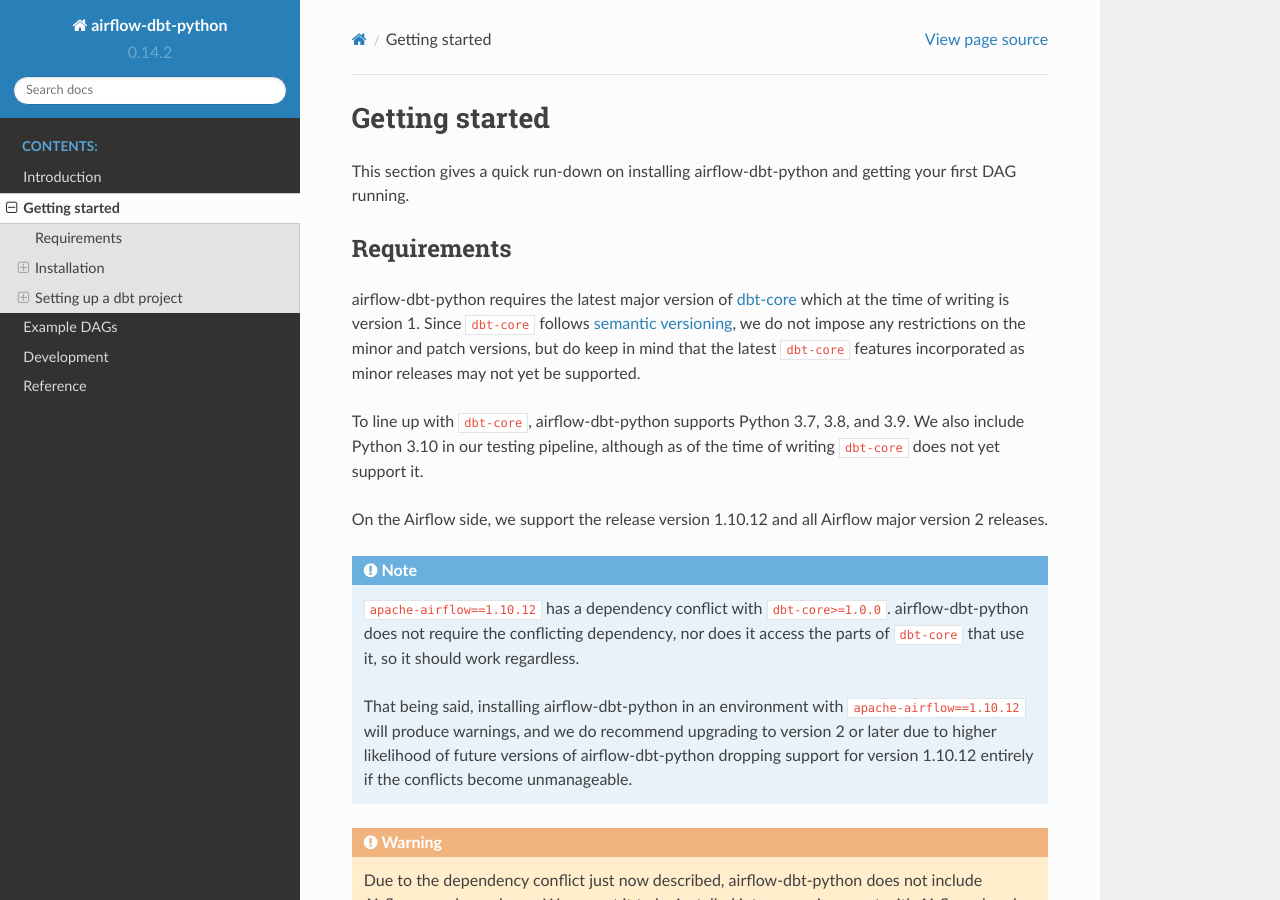
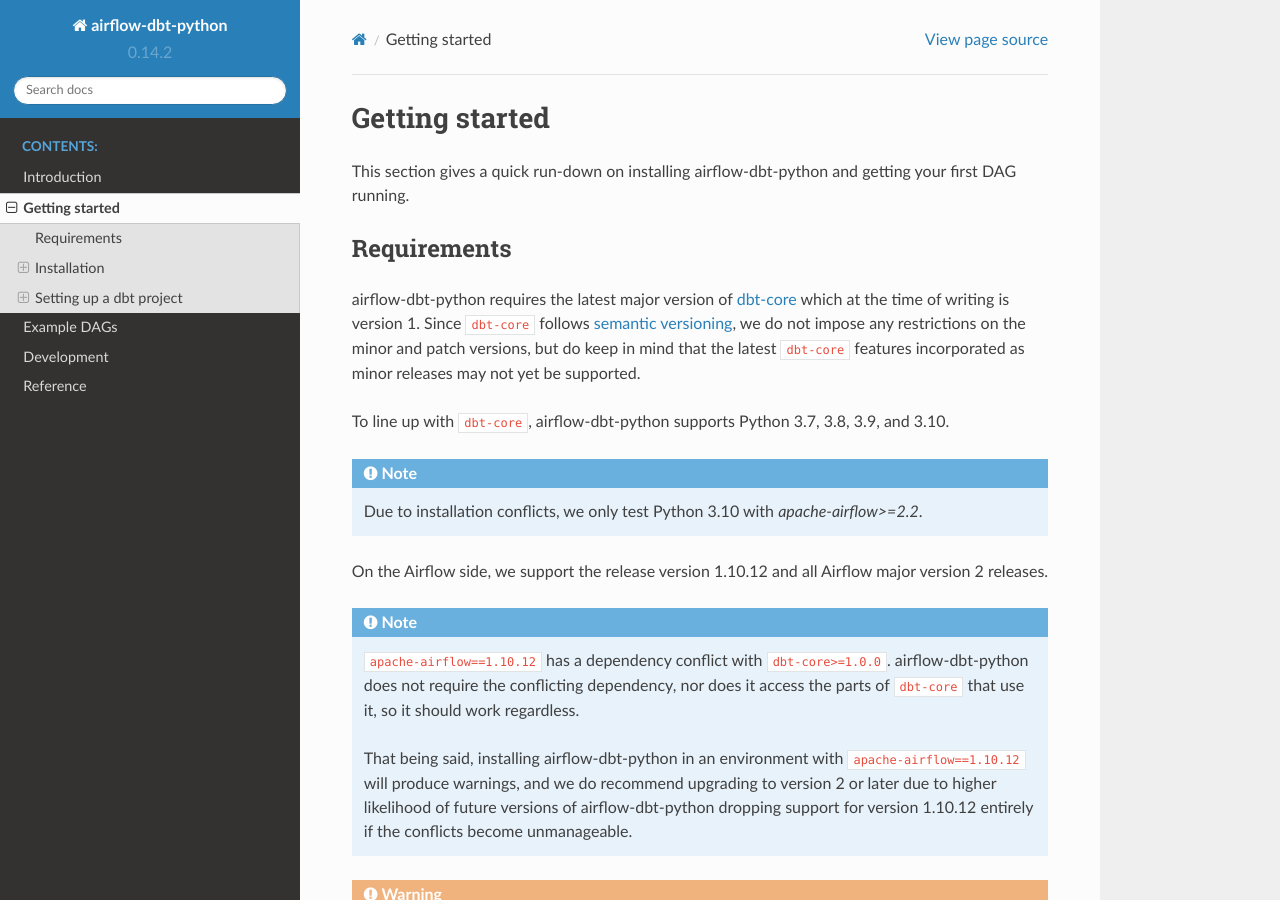
Before and after one commit to blackhole2100/Airflow-operators-hooks-and-utilities-, a Sphinx documentation site: the page built from docs/getting_started.rst, in a window 1280 px wide and 900 px high. Built offline with Sphinx 7.4.7 and the Read the Docs theme 2.0.0, drawn with Linux system fonts in a browser that asks for light colours.

Commit message:
docs: Update README and docs to mention Python 3.10 support

```diff
--- a/docs/getting_started.rst
+++ b/docs/getting_started.rst
@@ -10,7 +10,10 @@
 
 airflow-dbt-python requires the latest major version of `dbt-core <https://pypi.org/project/dbt-core/>`_ which at the time of writing is version 1. Since ``dbt-core`` follows `semantic versioning <https://semver.org/>`_, we do not impose any restrictions on the minor and patch versions, but do keep in mind that the latest ``dbt-core`` features incorporated as minor releases may not yet be supported.
 
-To line up with ``dbt-core``, airflow-dbt-python supports Python 3.7, 3.8, and 3.9. We also include Python 3.10 in our testing pipeline, although as of the time of writing ``dbt-core`` does not yet support it.
+To line up with ``dbt-core``, airflow-dbt-python supports Python 3.7, 3.8, 3.9, and 3.10.
+
+.. note::
+   Due to installation conflicts, we only test Python 3.10 with `apache-airflow>=2.2`.
 
 On the Airflow side, we support the release version 1.10.12 and all Airflow major version 2 releases.
 
```
Also changed, not shown: README.md (+2 -1 lines).
